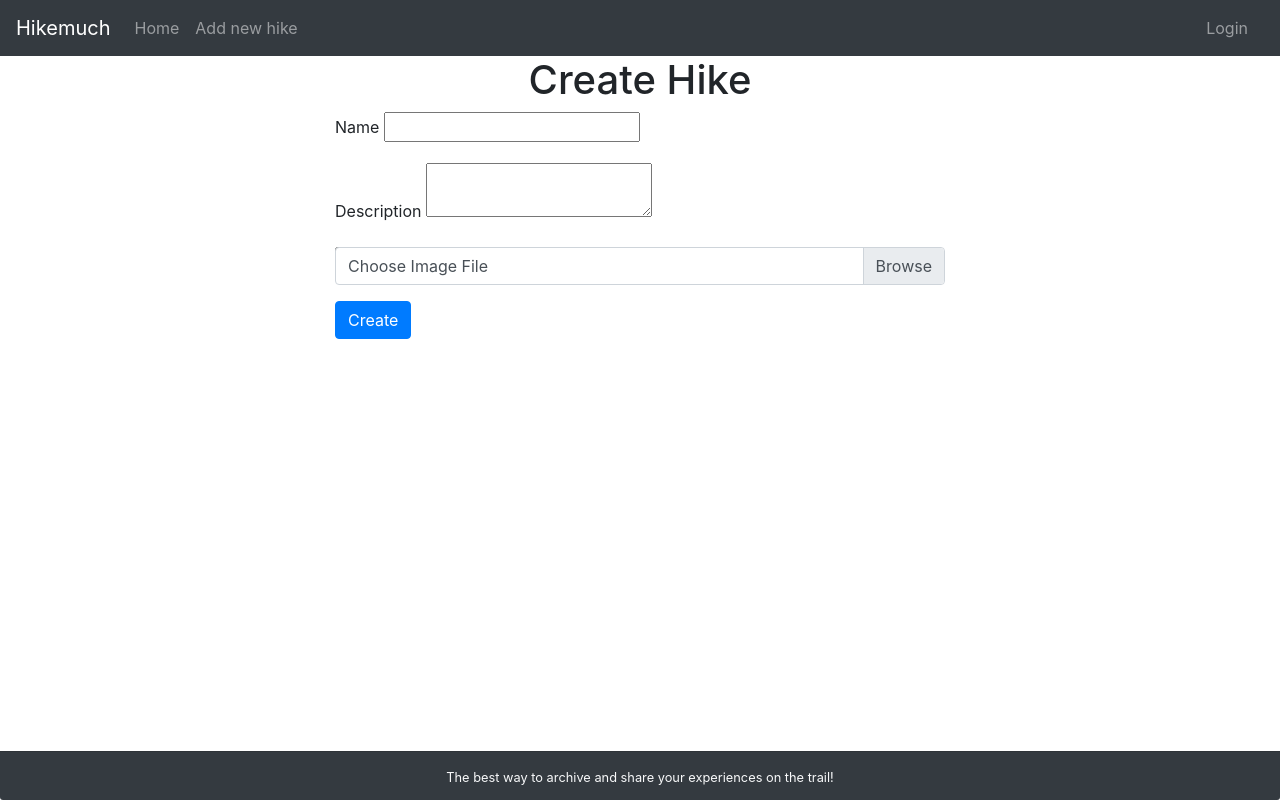
After one commit to bobby-ayma/python-web, a Django app: template templates/create.html in a window 1280 px wide. The commit adds this page. Run offline with Django 3.2, Linux system fonts and the light colour scheme; the template is opened without the code that fills it, so the values that code supplies are empty, except form fields; tables that the repository leaves empty hold one stand-in row (values such as "Sample post"); form fields are guessed from the names that the template uses; some libraries are stand-ins or nearby versions.

Commit message:
Add files via upload

```diff
--- a/HikingApp/settings.py
+++ b/HikingApp/settings.py
@@ -36,7 +36,7 @@ INSTALLED_APPS = [
     'django.contrib.messages',
     'django.contrib.staticfiles',
     'hikemuch_auth',
-    # 'hikemuch',
+    'hikemuch_app',
     'bootstrap4',
 
 ]
--- a/HikingApp/urls.py
+++ b/HikingApp/urls.py
@@ -20,6 +20,6 @@ from django.urls import path, include
 
 urlpatterns = [
                   path('admin/', admin.site.urls),
-                  # path('', include('tbc')),
+                  path('', include('hikemuch_app.urls')),
                   path('auth/', include('hikemuch_auth.urls')),
               ] + static(settings.MEDIA_URL, document_root=settings.MEDIA_ROOT)
--- /dev/null
+++ b/hikemuch_app/admin.py
@@ -0,0 +1,5 @@
+from django.contrib import admin
+from .models import Hike
+
+# Register your models here.
+admin.site.register(Hike)
--- /dev/null
+++ b/hikemuch_app/apps.py
@@ -0,0 +1,5 @@
+from django.apps import AppConfig
+
+
+class HikemuchAppConfig(AppConfig):
+    name = 'hikemuch_app'
--- a/templates/common/base/base.html
+++ b/templates/common/base/base.html
@@ -2,7 +2,7 @@
 <html lang="en">
 <head>
     <meta charset="UTF-8">
-    <title>Pythons Wiki</title>
+    <title>Hikemuch</title>
     <link rel="stylesheet" href="https://stackpath.bootstrapcdn.com/bootstrap/4.5.0/css/bootstrap.min.css">
 </head>
 <body>
--- a/templates/common/footer.html
+++ b/templates/common/footer.html
@@ -1,3 +1,3 @@
 <div class="card-footer navbar-dark bg-dark footer fixed-bottom text-center">
-    <small class="text-light text-center">Templates Advanced Exercise @SoftUni</small>
+    <small class="text-light text-center">The best way to archive and share your experiences on the trail!</small>
 </div>
--- a/templates/common/header.html
+++ b/templates/common/header.html
@@ -4,22 +4,22 @@
     }
 </style>
 <nav class="navbar navbar-expand-lg navbar-dark bg-dark">
-    <div class="navbar-brand">PythonsWiki</div>
+    <div class="navbar-brand">Hikemuch</div>
     <button class="navbar-toggler" type="button" data-toggle="collapse" data-target="#navbarNav"
             aria-controls="navbarNav" aria-expanded="false" aria-label="Toggle navigation">
         <span class="navbar-toggler-icon"></span>
     </button>
-{#    <div class="collapse navbar-collapse" id="navbarNav">#}
-{#        <ul class="navbar-nav">#}
-{#            <li class="nav-item {% if current_page == 'home' %} active {% endif %}">#}
-{#                <a class="nav-link" href="{% url 'index' %}">Home</a>#}
-{#            </li>#}
-{#            <li class="nav-item {% if current_page == 'create' %} active {% endif %}">#}
-{#                <a class="nav-link" href="{% url 'create' %}">Add new Python</a>#}
-{#            </li>#}
-{#        </ul>#}
-{#    </div>#}
-{#    <div class="nav-item float-right">#}
+    <div class="collapse navbar-collapse" id="navbarNav">
+        <ul class="navbar-nav">
+            <li class="nav-item {% if current_page == 'home' %} active {% endif %}">
+                <a class="nav-link" href="{% url 'index' %}">Home</a>
+            </li>
+            <li class="nav-item {% if current_page == 'create' %} active {% endif %}">
+                <a class="nav-link" href="{% url 'create' %}">Add new hike</a>
+            </li>
+        </ul>
+    </div>
+    <div class="nav-item float-right">
         {% if user.is_authenticated %}
             <a class="nav-link" href="{% url 'logout user' %}">Hello, {{ user.username }}! Logout</a>
         {% else %}
--- /dev/null
+++ b/templates/create.html
@@ -0,0 +1,22 @@
+{% extends 'common/base/base.html' %}
+
+{% block site_heading %}Create Hike{% endblock %}
+
+{% block site_content %}
+    <form class="col-lg-6 offset-lg-3" method="post" enctype="multipart/form-data">
+        {% csrf_token %}
+        <div class="form-group">
+            <label for="name">Name</label>
+            {{ form.name }}
+        </div>
+        <div class="form-group">
+            <label for="description">Description</label>
+            {{ form.description }}
+        </div>
+        <div class="custom-file">
+            <label class="custom-file-label" for="image">Choose Image File</label>
+            {{ form.image }}
+        </div>
+        <input type="submit" value="Create" class="btn btn-primary mt-3">
+    </form>
+{% endblock %}
--- /dev/null
+++ b/templates/hikes/details.html
@@ -0,0 +1,6 @@
+{% extends 'common/base/base.html' %}
+
+{% block site_content %}
+    {{ python.name }}
+    <img class="card-img-top" src="{{ python.image.url }}" alt="Card image cap">
+{% endblock %}
```
Also changed, not shown: HikingApp/decorators.py (added, +25 -0 lines), HikingApp/view_mixins.py (added, +22 -0 lines), hikemuch_app/forms.py (added, +31 -0 lines), templates/index.html (added, +16 -0 lines), templates/partials/python-details.html (+5 -5 lines), hikemuch_app/migrations/0001_initial.py (added), hikemuch_app/migrations/0002_auto_20201207_0146.py (added).
